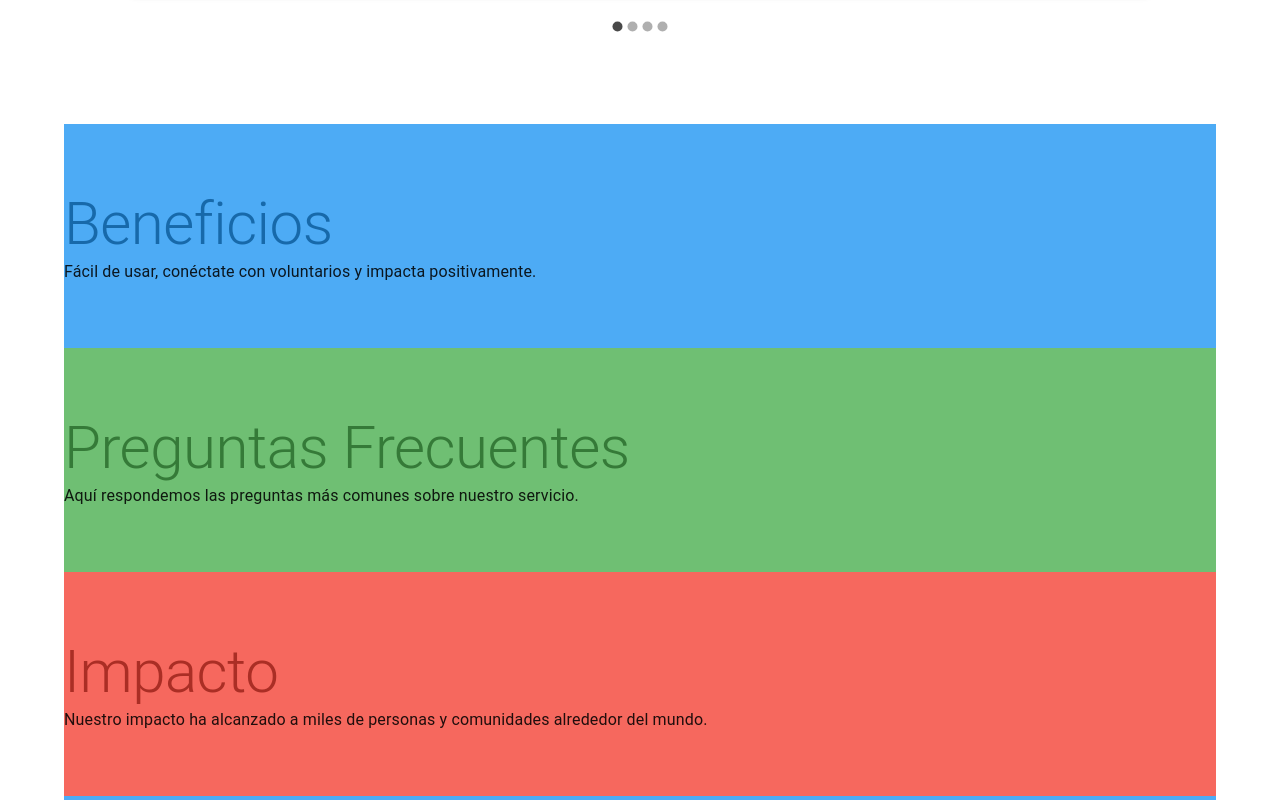
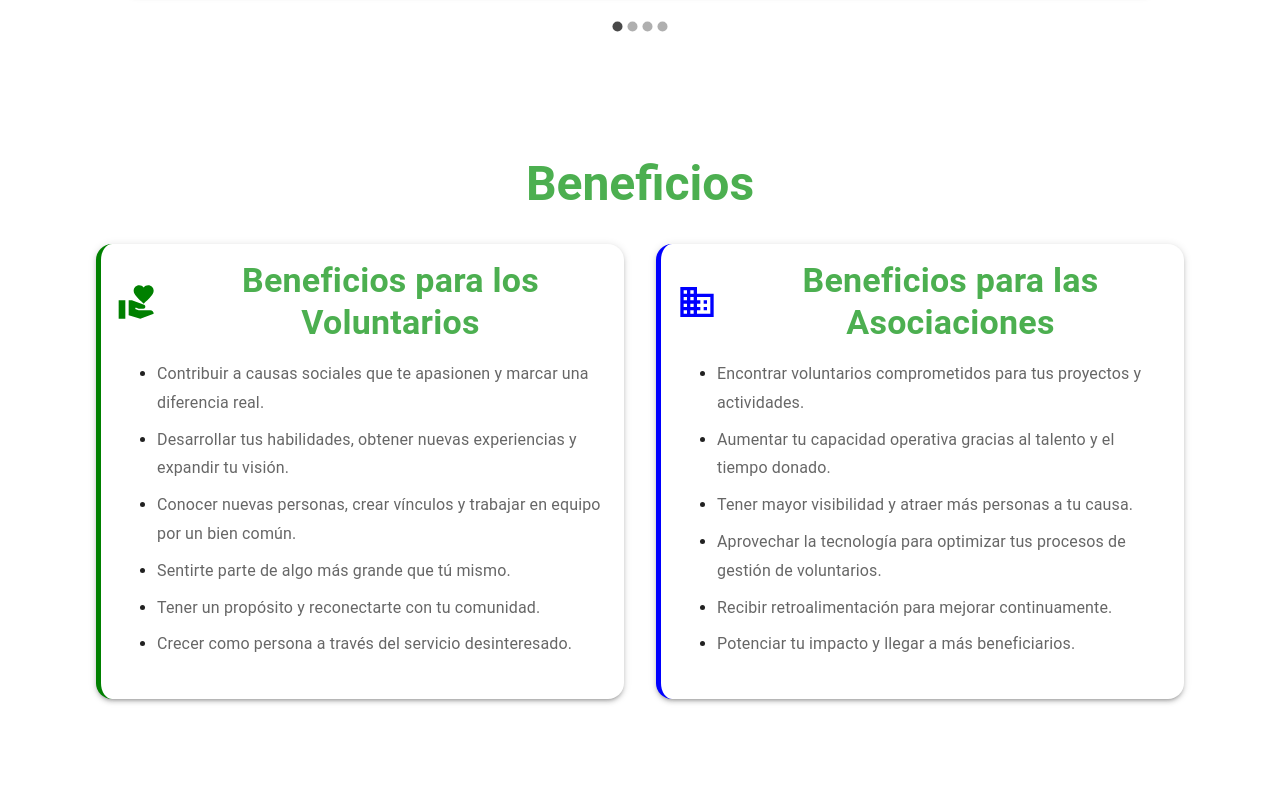
Before and after one commit to MarioB19/voluntred_web, a Next.js app: page / in a window 1280 px wide. Shown: the part 740-1540 px from the top of the page. Built offline with nearby package versions, Linux system fonts and the light colour scheme.

Commit message:
Beneficios terminado

```diff
--- a/src/components/Beneficios.js
+++ b/src/components/Beneficios.js
@@ -1,10 +1,78 @@
-import { Box, Typography } from '@mui/material';
+import React from 'react';
+import { Box, Grid, Typography, Card, CardContent } from '@mui/material';
+import VolunteerActivismIcon from '@mui/icons-material/VolunteerActivism';
+import BusinessIcon from '@mui/icons-material/Business';
 
-export default function Beneficios() {
+const beneficiosVoluntarios = [
+  "Contribuir a causas sociales que te apasionen y marcar una diferencia real.",
+  "Desarrollar tus habilidades, obtener nuevas experiencias y expandir tu visión.",
+  "Conocer nuevas personas, crear vínculos y trabajar en equipo por un bien común.",
+  "Sentirte parte de algo más grande que tú mismo.",
+  "Tener un propósito y reconectarte con tu comunidad.",
+  "Crecer como persona a través del servicio desinteresado."
+];
+
+const beneficiosAsociaciones = [
+  "Encontrar voluntarios comprometidos para tus proyectos y actividades.",
+  "Aumentar tu capacidad operativa gracias al talento y el tiempo donado.",
+  "Tener mayor visibilidad y atraer más personas a tu causa.",
+  "Aprovechar la tecnología para optimizar tus procesos de gestión de voluntarios.",
+  "Recibir retroalimentación para mejorar continuamente.",
+  "Potenciar tu impacto y llegar a más beneficiarios."
+];
+
+const Beneficios = () => {
   return (
-    <Box id="beneficios" sx={{ py: 8, bgcolor: 'info.light' }}>
-      <Typography variant="h2" color="info.dark">Beneficios</Typography>
-      <Typography>Fácil de usar, conéctate con voluntarios y impacta positivamente.</Typography>
+    <Box sx={{ width: '100%', minHeight: '100vh', bgcolor: 'background.default', p: 4 }}>
+      <Typography variant="h3" component="div" color="primary.main" fontWeight="bold" sx={{ mb: 4, textAlign: 'center' }}>
+        Beneficios
+      </Typography>
+      <Grid container spacing={4}>
+        <Grid item xs={12} md={6}>
+          <Card sx={{ boxShadow: 3, borderRadius: 4, borderLeft: '5px solid green' }}>
+            <CardContent>
+              <Box sx={{ display: 'flex', alignItems: 'center', mb: 2 }}>
+                <VolunteerActivismIcon sx={{ fontSize: 40, color: 'green', mr: 2 }} />
+                <Typography variant="h4" component="div" color="primary.main" fontWeight="bold" sx={{ textAlign: 'center' }}>
+                  Beneficios para los Voluntarios
+                </Typography>
+              </Box>
+              <ul>
+                {beneficiosVoluntarios.map((beneficio, index) => (
+                  <li key={index}>
+                    <Typography variant="body1" color="text.secondary" sx={{ mt: 1, lineHeight: 1.8 }}>
+                      {beneficio}
+                    </Typography>
+                  </li>
+                ))}
+              </ul>
+            </CardContent>
+          </Card>
+        </Grid>
+        <Grid item xs={12} md={6}>
+          <Card sx={{ boxShadow: 3, borderRadius: 4, borderLeft: '5px solid blue' }}>
+            <CardContent>
+              <Box sx={{ display: 'flex', alignItems: 'center', mb: 2 }}>
+                <BusinessIcon sx={{ fontSize: 40, color: 'blue', mr: 2 }} />
+                <Typography variant="h4" component="div" color="primary.main" fontWeight="bold" sx={{ textAlign: 'center' }}>
+                  Beneficios para las Asociaciones
+                </Typography>
+              </Box>
+              <ul>
+                {beneficiosAsociaciones.map((beneficio, index) => (
+                  <li key={index}>
+                    <Typography variant="body1" color="text.secondary" sx={{ mt: 1, lineHeight: 1.8 }}>
+                      {beneficio}
+                    </Typography>
+                  </li>
+                ))}
+              </ul>
+            </CardContent>
+          </Card>
+        </Grid>
+      </Grid>
     </Box>
   );
-}
+};
+
+export default Beneficios;
```
